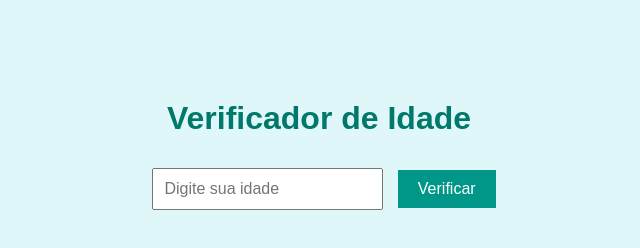
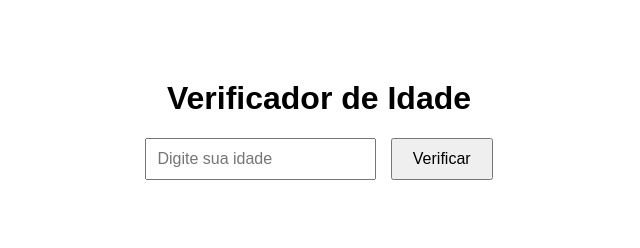
Before and after one commit to SrZetron/Detector-de-Idade, a plain HTML site: page index.html in a window 1280 px wide. Shown: the whole page, without its empty margins (321-961 px from the left). Drawn offline with Linux system fonts and the light colour scheme.

Commit message:
Update idade.css

```diff
--- a/idade.css
+++ b/idade.css
@@ -1,29 +1,24 @@
 body {
-    background-color: #e0f7fa;
     font-family: Arial, sans-serif;
     text-align: center;
-    margin-top: 100px;
-}
-
-h1 {
-    color: #00796b;
+    margin-top: 80px;
 }
 
 input {
     padding: 10px;
     font-size: 16px;
-    margin: 10px;
 }
 
 button {
     padding: 10px 20px;
     font-size: 16px;
-    background-color: #009688;
-    color: white;
-    border: none;
+    margin-left: 10px;
     cursor: pointer;
 }
 
-button:hover {
-    background-color: #00796b;
+#mensagem {
+    margin-top: 20px;
+    font-size: 18px;
+    font-weight: bold;
+    color: #333;
 }
```
